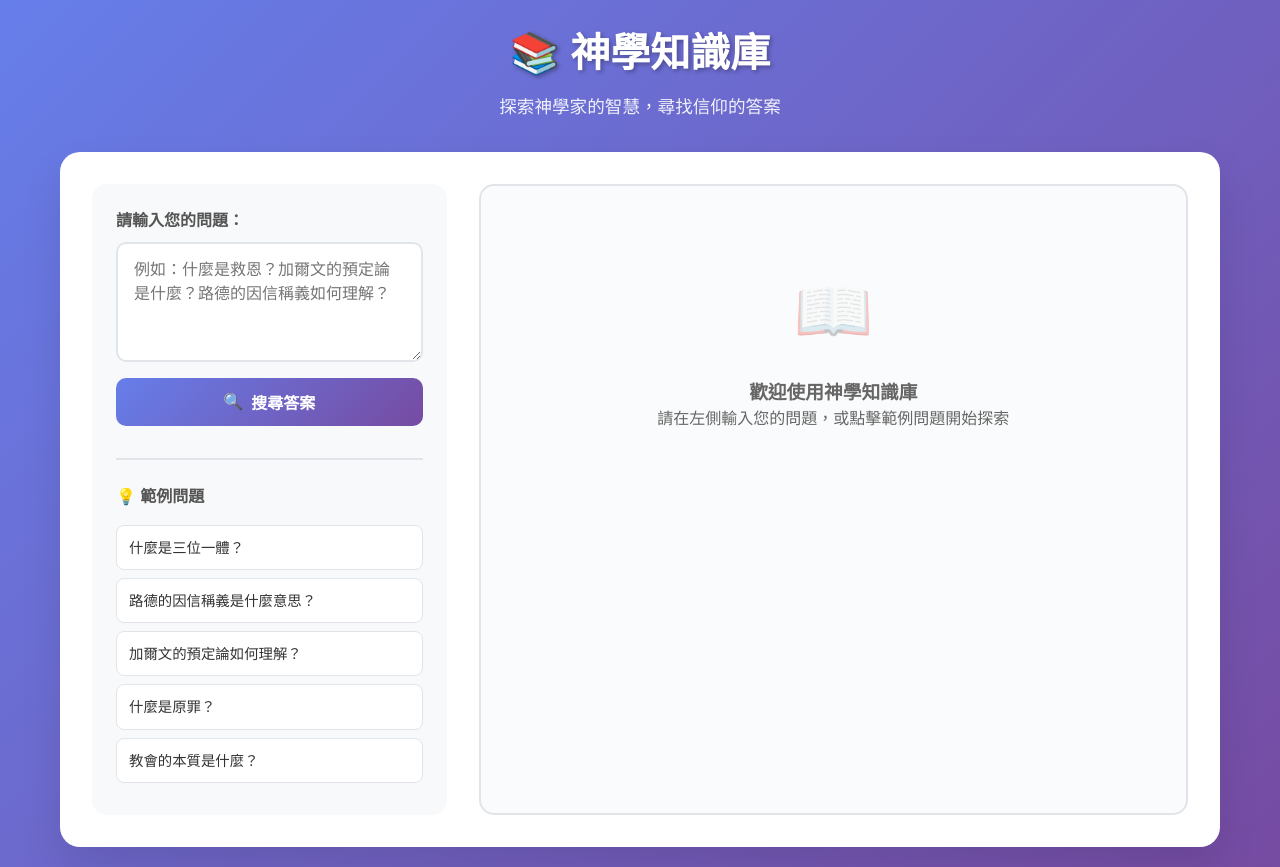
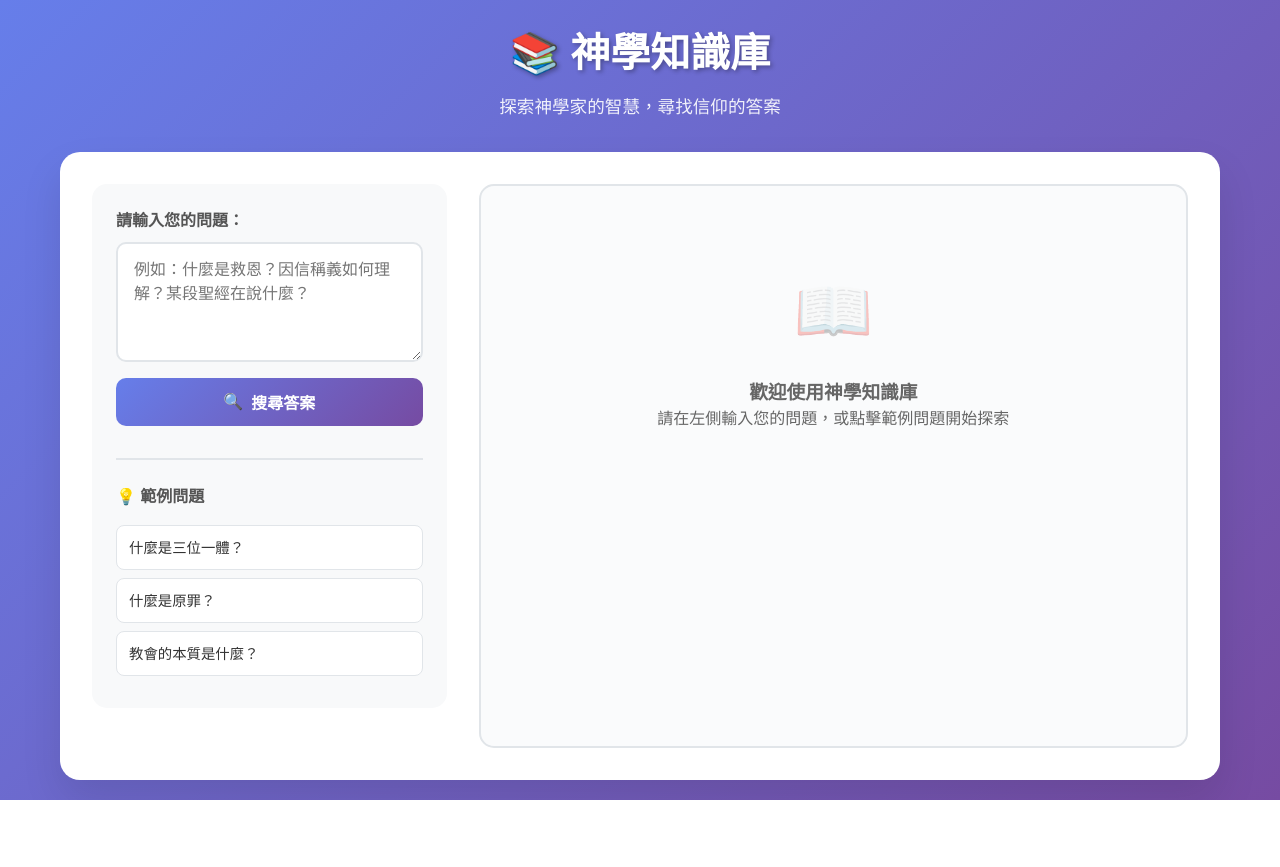
Before and after one commit to Benjamin608608/Theologian-web, a website: page public/index.html in a window 1280 px wide. After the commit the page ends 800 px from the top, so only its background shows below. Drawn offline with Linux system fonts and the light colour scheme.

Commit message:
Update index.html

```diff
--- a/public/index.html
+++ b/public/index.html
@@ -322,7 +322,7 @@
                         <textarea
                             id="question"
                             class="search-input"
-                            placeholder="例如：什麼是救恩？加爾文的預定論是什麼？路德的因信稱義如何理解？"
+                            placeholder="例如：什麼是救恩？因信稱義如何理解？某段聖經在說什麼？"
                             required
                         ></textarea>
                     </div>
@@ -335,8 +335,6 @@
                 <div class="example-questions">
                     <h3>💡 範例問題</h3>
                     <div class="example-item" data-question="什麼是三位一體？">什麼是三位一體？</div>
-                    <div class="example-item" data-question="路德的因信稱義是什麼意思？">路德的因信稱義是什麼意思？</div>
-                    <div class="example-item" data-question="加爾文的預定論如何理解？">加爾文的預定論如何理解？</div>
                     <div class="example-item" data-question="什麼是原罪？">什麼是原罪？</div>
                     <div class="example-item" data-question="教會的本質是什麼？">教會的本質是什麼？</div>
                 </div>
```
